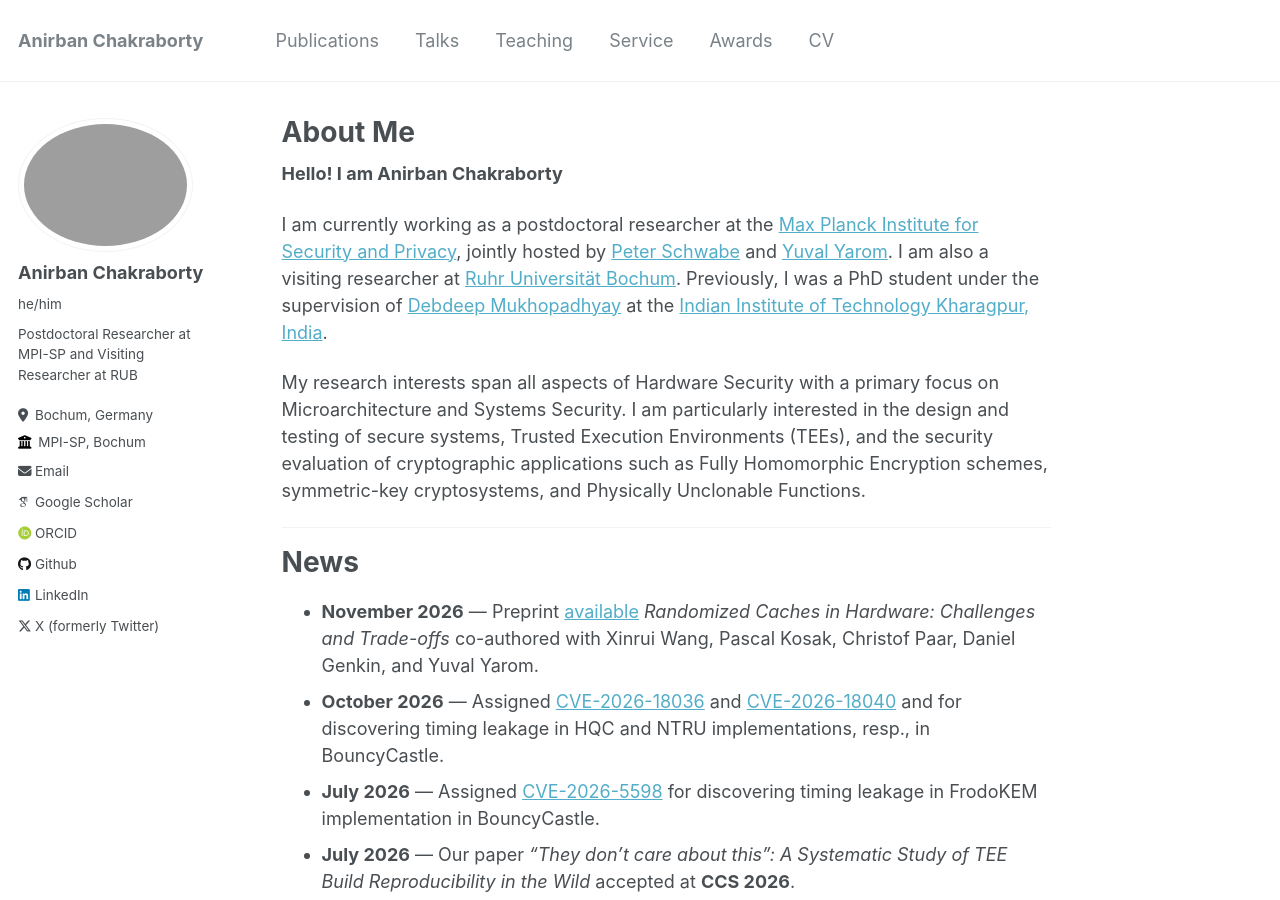
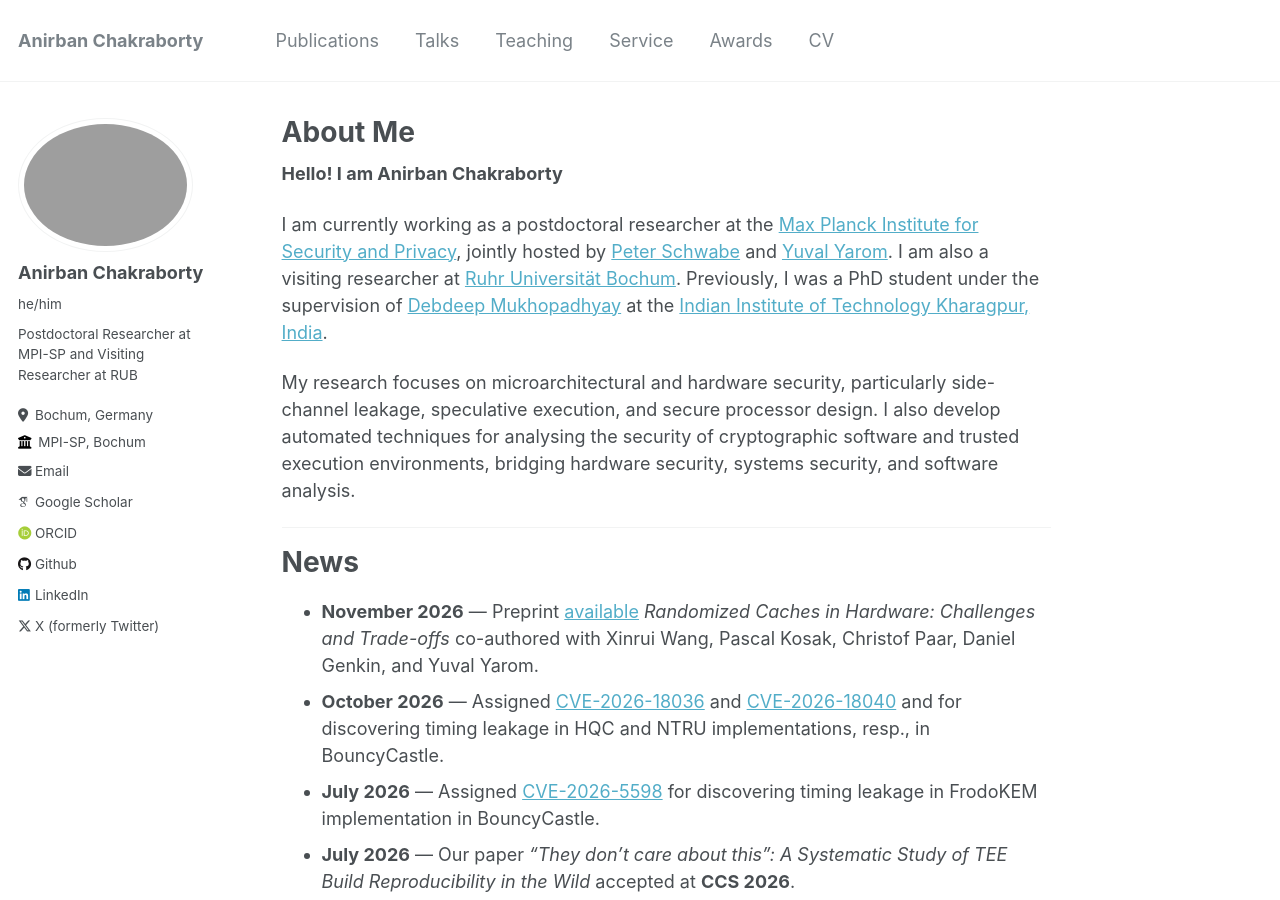
Before and after one commit to anirbanc3/anirbanc3.github.io, a Jekyll site: the page built from _pages/about.md, in a window 1280 px wide and 900 px high. Built offline with Jekyll 4.4.1, drawn with Linux system fonts in a browser that asks for light colours; some web fonts are replaced.

Commit message:
update about me
Updated research interests to focus on microarchitectural and hardware security, including side-channel leakage and secure processor design.

```diff
--- a/_pages/about.md
+++ b/_pages/about.md
@@ -11,7 +11,7 @@ redirect_from:
 
 I am currently working as a postdoctoral researcher at the [Max Planck Institute for Security and Privacy](https://www.mpi-sp.org/), jointly hosted by [Peter Schwabe](https://cryptojedi.org/peter/index.shtml) and [Yuval Yarom](https://yuval.yarom.org/). I am also a visiting researcher at [Ruhr Universität Bochum](https://informatik.rub.de/en/). Previously, I was a PhD student under the supervision of [Debdeep Mukhopadhyay](https://sites.google.com/view/debdeepmukhopadhyay/home) at the [Indian Institute of Technology Kharagpur, India](https://www.iitkgp.ac.in/).
 
-My research interests span all aspects of Hardware Security with a primary focus on Microarchitecture and Systems Security. I am particularly interested in the design and testing of secure systems, Trusted Execution Environments (TEEs), and the security evaluation of cryptographic applications such as Fully Homomorphic Encryption schemes, symmetric-key cryptosystems, and Physically Unclonable Functions.
+My research focuses on microarchitectural and hardware security, particularly side-channel leakage, speculative execution, and secure processor design. I also develop automated techniques for analysing the security of cryptographic software and trusted execution environments, bridging hardware security, systems security, and software analysis.
 
 ***
 
```
